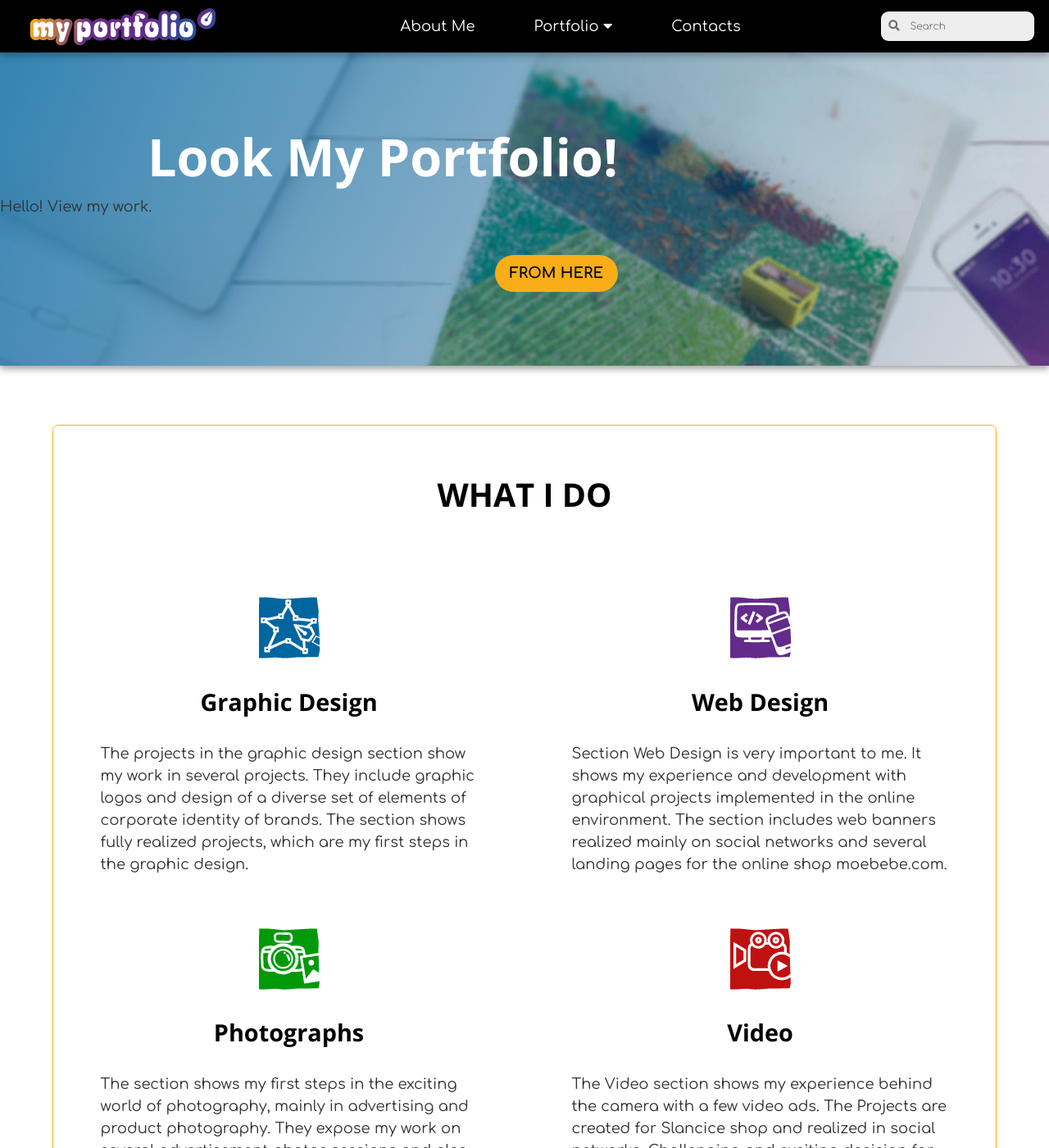
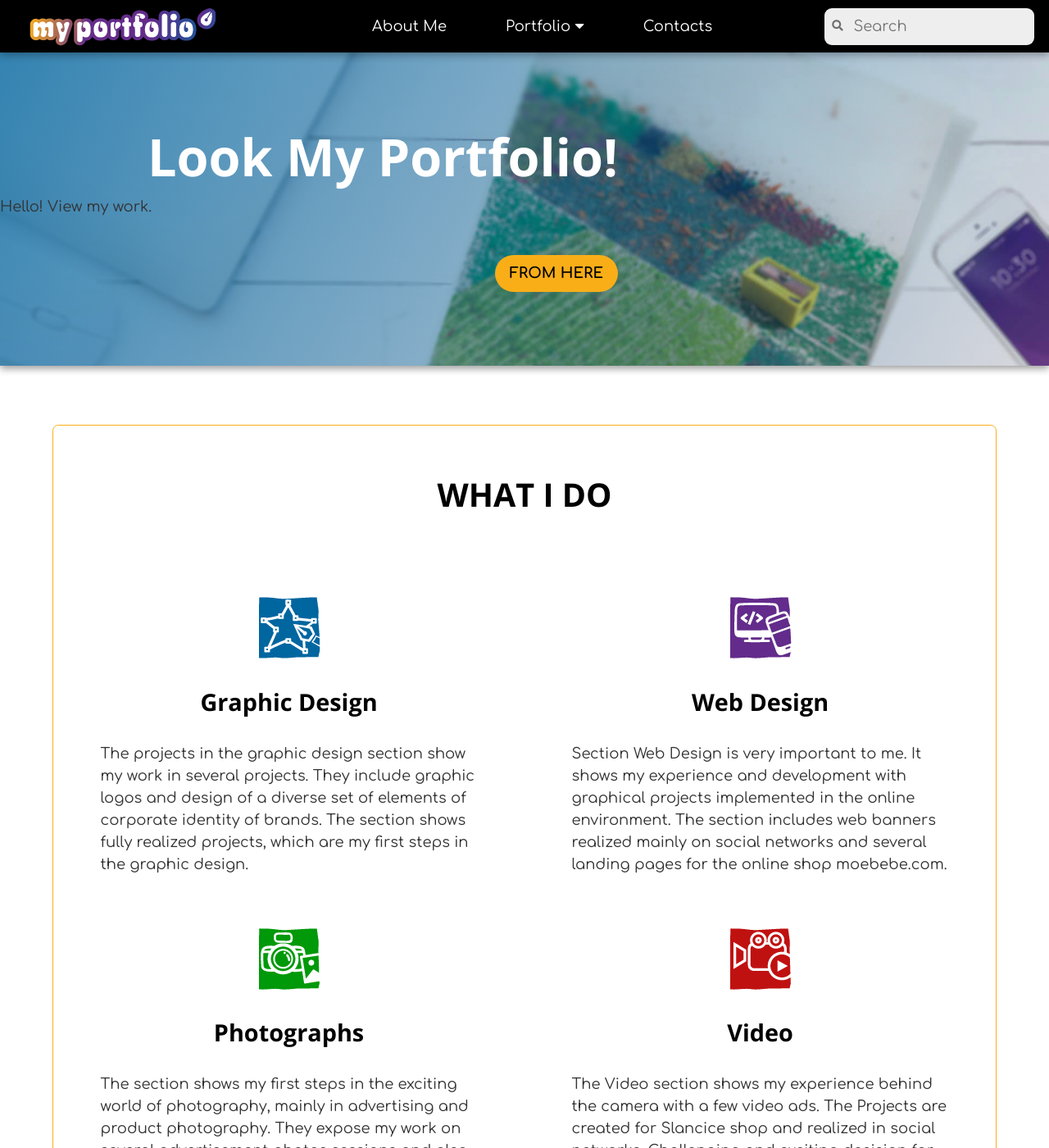
Before and after one commit to LiliyaMilanova/myportfolio, a Jekyll site: the page built from index.html, in a window 1280 px wide and 1400 px high. Shown: the whole window at 82% size. Built offline with Jekyll 4.4.1, drawn with Linux system fonts in a browser that asks for light colours; nearby versions of some CDN libraries.

Commit message:
Update typography.css

```diff
--- a/css/typography.css
+++ b/css/typography.css
@@ -24,10 +24,6 @@ h1 + h2 {
     margin-top: 0.9em;
 }
 
-input {
-    font-size: 12px;
-}
-
 p {
     margin: 0;
     padding-bottom: 1.5rem;
```
